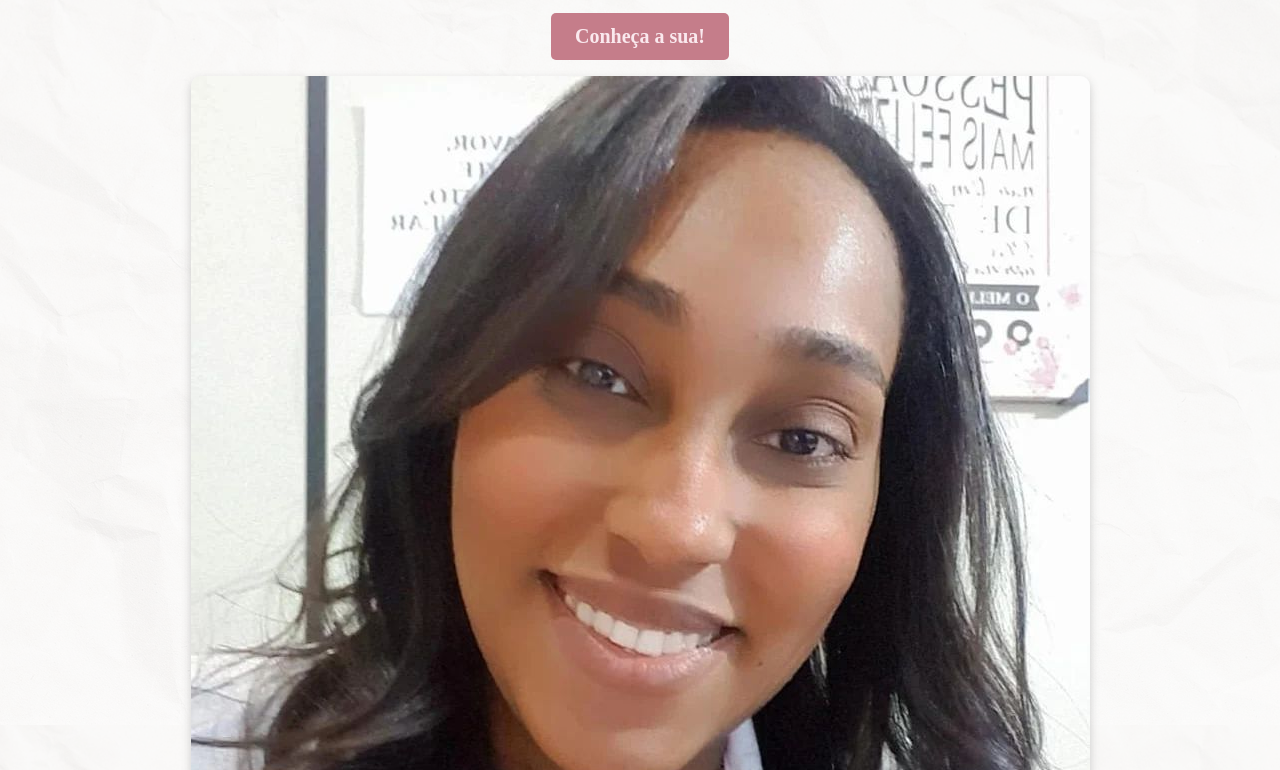
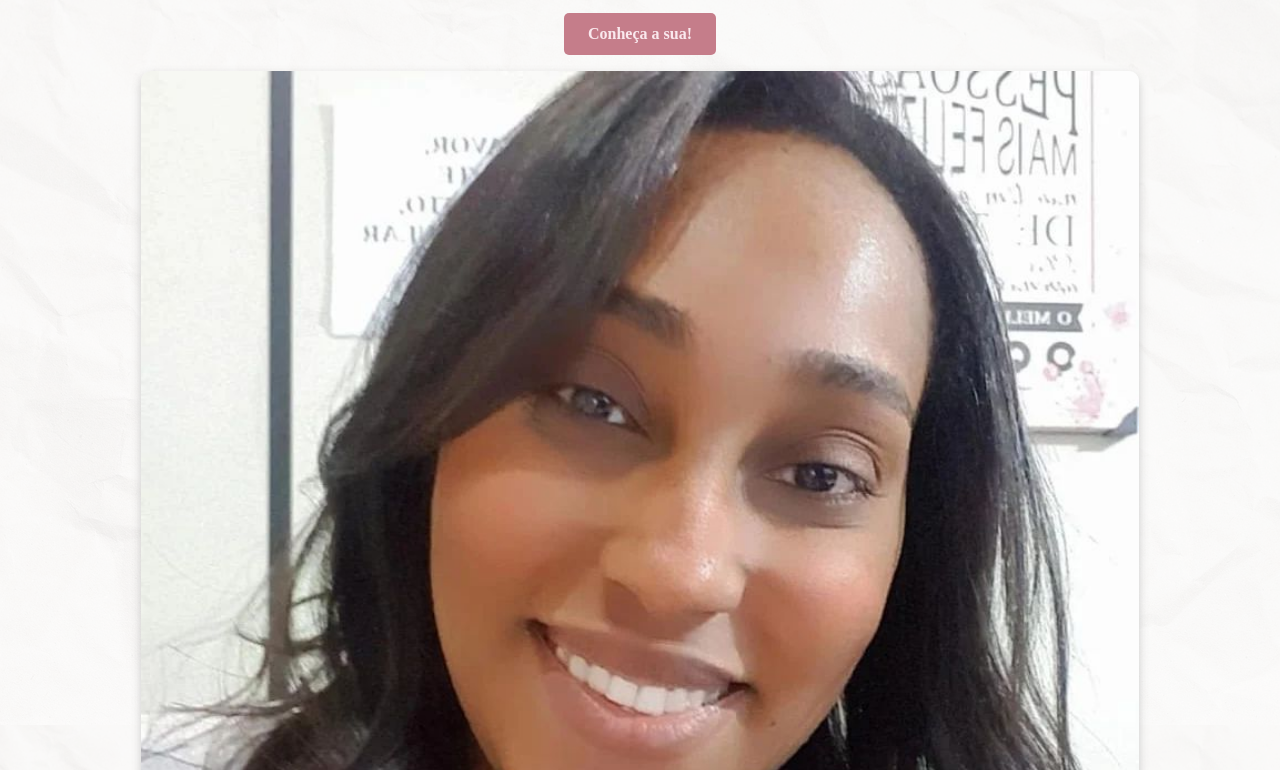
Before and after one commit to Caduber/LP-Mari, a plain HTML site: page index.html in a window 1280 px wide. Shown: the part 128-898 px from the top of the page. Drawn offline with Linux system fonts and the light colour scheme.

Commit message:
Update main.css

```diff
--- a/Styles/main.css
+++ b/Styles/main.css
@@ -58,7 +58,7 @@ p {
     color: var(--claro);
     border-radius: 5px;
     font-weight: bold;
-    font-size: 20px;
+    font-size: 1rem;
     transition: 0.1s;
 }
 
@@ -75,6 +75,8 @@ p {
     border-radius: 10px;
     box-shadow: 0 4px 10px rgba(99, 99, 99, 0.3);
     margin-top: 1rem;
+    height: 80%;
+    width: 80%;
 }
 
 #abordagens {
```
